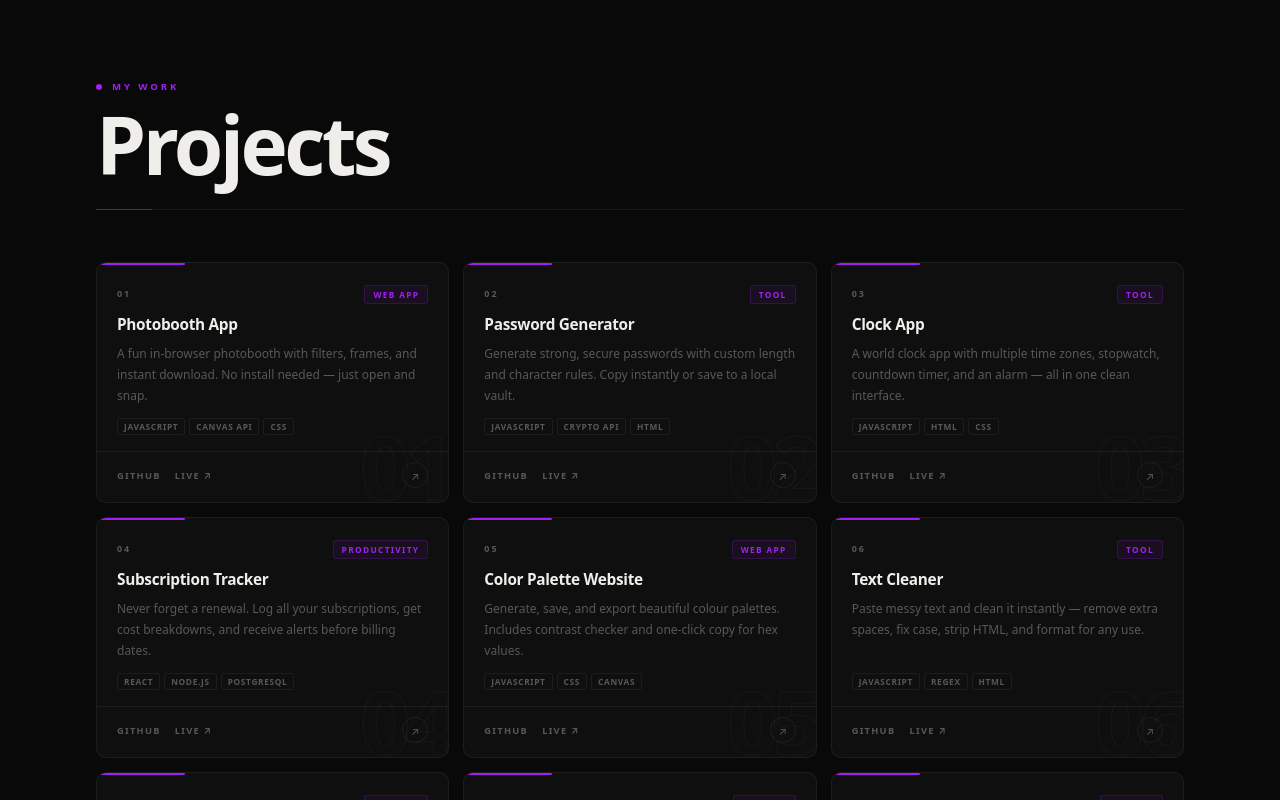
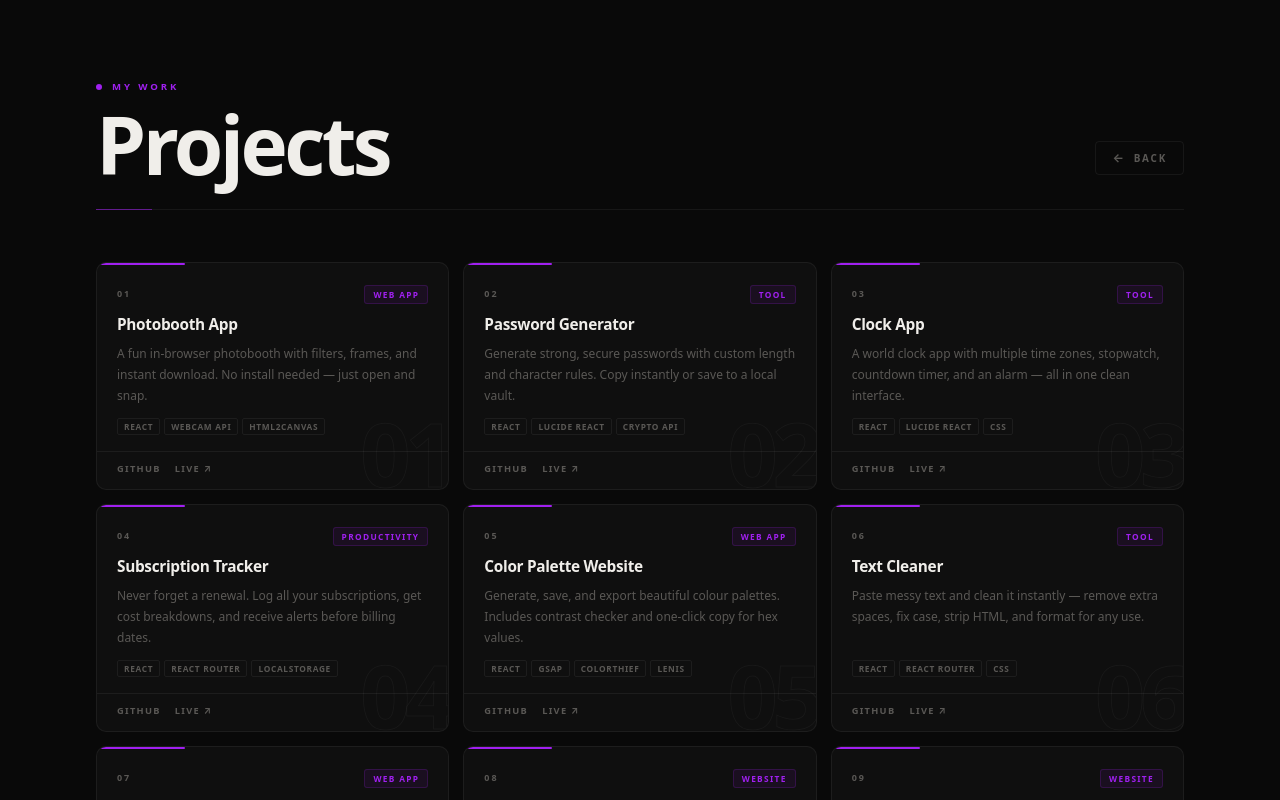
Before and after one commit to Karthik-Sujith/Karthik-, a React (Vite) app: page /projects in a window 1280 px wide. Shown: the top 800 px of the page. Built offline with nearby package versions, Linux system fonts and the light colour scheme.

Commit message:
Fix: Tech stack corrected

```diff
--- a/src/components/projects-page/project/Project.css
+++ b/src/components/projects-page/project/Project.css
@@ -81,20 +81,44 @@ body {
   gap: 4px;
   padding-bottom: 6px;
 }
-.header-count {
-  font-size: 4.2rem;
-  font-weight: 900;
-  letter-spacing: -0.06em;
-  color: var(--dim);
+
+/* ══ BACK BUTTON ══ */
+.back-btn {
+  display: inline-flex;
+  align-items: center;
+  gap: 8px;
+  background: transparent;
+  border: 1px solid var(--border);
+  color: var(--muted);
+  font-family: var(--font);
+  font-size: 0.62rem;
+  font-weight: 700;
+  letter-spacing: 0.18em;
+  text-transform: uppercase;
+  padding: 9px 16px;
+  border-radius: 4px;
+  cursor: pointer;
+  transition:
+    color       0.22s var(--ease),
+    border-color 0.22s var(--ease),
+    background  0.22s var(--ease),
+    transform   0.22s var(--ease);
+}
+.back-btn:hover {
+  color: var(--accent);
+  border-color: var(--border-hover);
+  background: var(--accent-soft);
+  transform: translateX(-2px);
+}
+.back-btn-arrow {
+  font-size: 0.75rem;
   line-height: 1;
+  transition: transform 0.22s var(--ease);
 }
-.header-count-label {
-  font-size: 0.58rem;
-  font-weight: 600;
-  letter-spacing: 0.22em;
-  text-transform: uppercase;
-  color: var(--muted);
+.back-btn:hover .back-btn-arrow {
+  transform: translateX(-3px);
 }
+
 .page-header-rule {
   height: 1px;
   background: var(--border);
@@ -259,7 +283,7 @@ body {
 .card-footer {
   display: flex;
   align-items: center;
-  justify-content: space-between;
+  justify-content: flex-start;
   padding: 10px 20px 14px;
   border-top: 1px solid var(--border);
   position: relative;
@@ -281,30 +305,10 @@ body {
 .clink:hover { color: var(--white); }
 .clink--live:hover { color: var(--accent); }
 
-.card-arrow {
-  width: 26px; height: 26px;
-  border: 1px solid var(--border);
-  border-radius: 50%;
-  display: flex;
-  align-items: center;
-  justify-content: center;
-  font-size: 0.68rem;
-  color: var(--muted);
-  transition: all 0.25s var(--ease);
-  flex-shrink: 0;
-}
-.proj-card:hover .card-arrow {
-  border-color: var(--accent);
-  color: var(--accent);
-  transform: rotate(45deg);
-  box-shadow: 0 0 10px rgba(160,32,240,0.3);
-}
-
 /* ══ RESPONSIVE ══ */
 @media (max-width: 620px) {
   .page { padding: 52px 18px 72px; }
   .cards-grid { grid-template-columns: 1fr; gap: 10px; }
-  .header-right { display: none; }
   .page-title { font-size: 2.8rem; }
 }
 @media (min-width: 621px) and (max-width: 920px) {
--- a/src/components/projects-page/project/Project.jsx
+++ b/src/components/projects-page/project/Project.jsx
@@ -1,4 +1,5 @@
 import { useEffect, useRef } from "react";
+import { useNavigate } from "react-router-dom";
 import "./Project.css";
 
 const projectsRaw = [
@@ -7,7 +8,7 @@ const projectsRaw = [
     category: "Web App",
     description:
       "Find nearby amenities instantly — hospitals, ATMs, parks, and more — with real-time map integration and smart filters.",
-    tags: ["React", "Maps API", "Geolocation"],
+    tags: ["React", "Leaflet", "Geolocation", "Overpass API"],
     link: "https://amenities-locator.vercel.app/",
     github: "https://github.com/Karthik-Sujith/Amenities-locator",
   },
@@ -16,7 +17,7 @@ const projectsRaw = [
     category: "Web App",
     description:
       "A fun in-browser photobooth with filters, frames, and instant download. No install needed — just open and snap.",
-    tags: ["JavaScript", "Canvas API", "CSS"],
+    tags: ["React", "Webcam API", "html2canvas"],
     link: "https://photobooth-iota-six.vercel.app/",
     github: "https://github.com/Karthik-Sujith/photobooth",
   },
@@ -25,7 +26,7 @@ const projectsRaw = [
     category: "Web App",
     description:
       "Track daily spending with category breakdowns, budget limits, and visual charts to keep your finances in check.",
-    tags: ["React", "Chart.js", "LocalStorage"],
+    tags: ["React", "Lucide React", "LocalStorage"],
     link: "https://expense-tracker-six-ashy-82.vercel.app/",
     github: "https://github.com/Karthik-Sujith/Expense-Tracker",
   },
@@ -34,7 +35,7 @@ const projectsRaw = [
     category: "Web App",
     description:
       "Generate a polished resume in minutes. Pick a template, fill in your details, and export a print-ready PDF.",
-    tags: ["React", "PDF.js", "CSS"],
+    tags: ["React", "@react-pdf/renderer", "Lucide React"],
     link: "https://resume-builder-rose-xi.vercel.app/",
     github: "https://github.com/Karthik-Sujith/Resume-builder",
   },
@@ -43,7 +44,7 @@ const projectsRaw = [
     category: "Productivity",
     description:
       "Build streaks and stay consistent. Log daily habits, visualise progress, and get gentle reminders to keep going.",
-    tags: ["React", "Node.js", "MongoDB"],
+    tags: ["React", "React Router", "LocalStorage"],
     link: "https://habit-tracker-kohl-phi.vercel.app/",
     github: "https://github.com/Karthik-Sujith/Habit-Tracker",
   },
@@ -52,7 +53,7 @@ const projectsRaw = [
     category: "Website",
     description:
       "A pixel-perfect Pinterest clone with masonry layout, infinite scroll, and responsive board management.",
-    tags: ["React", "CSS Grid", "REST API"],
+    tags: ["React", "DnD Kit", "html2canvas"],
     link: "https://pinterest-frontend-five.vercel.app/",
     github: "https://github.com/Karthik-Sujith/pinterest-frontend",
   },
@@ -61,7 +62,7 @@ const projectsRaw = [
     category: "Productivity",
     description:
       "A minimal notes app with rich text editing, colour labels, and instant search to keep your thoughts organised.",
-    tags: ["React", "Quill.js", "LocalStorage"],
+    tags: ["React", "Lucide React", "LocalStorage"],
     link: "https://notes-app-xi-rosy.vercel.app/",
     github: "https://github.com/Karthik-Sujith/notes-app",
   },
@@ -70,7 +71,7 @@ const projectsRaw = [
     category: "Web App",
     description:
       "Generate, save, and export beautiful colour palettes. Includes contrast checker and one-click copy for hex values.",
-    tags: ["JavaScript", "CSS", "Canvas"],
+    tags: ["React", "GSAP", "colorthief", "Lenis"],
     link: "https://color-palette-app-orpin.vercel.app/",
     github: "https://github.com/Karthik-Sujith/color-palette-app",
   },
@@ -79,17 +80,16 @@ const projectsRaw = [
     category: "Web App",
     description:
       "A smart expense splitting app that helps groups track shared expenses and settle debts with real-time calculations.",
-    tags: ["React", "Node.js", "MongoDB"],
+    tags: ["React", "Vite", "Supabase", "JavaScript"],
     link: "https://split-and-settle.vercel.app/",
     github: "https://github.com/Karthik-Sujith/split-and-settle",
   },
-
   {
     title: "Text Cleaner",
     category: "Tool",
     description:
       "Paste messy text and clean it instantly — remove extra spaces, fix case, strip HTML, and format for any use.",
-    tags: ["JavaScript", "Regex", "HTML"],
+    tags: ["React", "React Router", "CSS"],
     link: "https://text-cleaner-sooty.vercel.app/",
     github: "https://github.com/Karthik-Sujith/text-cleaner",
   },
@@ -98,7 +98,7 @@ const projectsRaw = [
     category: "Web App",
     description:
       "Improve your typing speed and accuracy with timed tests, WPM tracking, and difficulty levels from beginner to advanced.",
-    tags: ["React", "JavaScript", "CSS"],
+    tags: ["React", "Chart.js", "react-chartjs-2"],
     link: "https://typing-app-coral.vercel.app/",
     github: "https://github.com/Karthik-Sujith/Typing-app",
   },
@@ -107,7 +107,7 @@ const projectsRaw = [
     category: "Productivity",
     description:
       "Never forget a renewal. Log all your subscriptions, get cost breakdowns, and receive alerts before billing dates.",
-    tags: ["React", "Node.js", "PostgreSQL"],
+    tags: ["React", "React Router", "LocalStorage"],
     link: "https://subscription-tracker-kappa-orcin.vercel.app/",
     github: "https://github.com/Karthik-Sujith/Subscription-tracker",
   },
@@ -116,7 +116,7 @@ const projectsRaw = [
     category: "Tool",
     description:
       "A world clock app with multiple time zones, stopwatch, countdown timer, and an alarm — all in one clean interface.",
-    tags: ["JavaScript", "HTML", "CSS"],
+    tags: ["React", "Lucide React", "CSS"],
     link: "https://clock-app-five-silk.vercel.app/",
     github: "https://github.com/Karthik-Sujith/clock-app",
   },
@@ -125,7 +125,7 @@ const projectsRaw = [
     category: "Web App",
     description:
       "Edit, annotate, merge, and compress PDFs right in the browser. No sign-up, no uploads to servers — fully private.",
-    tags: ["React", "PDF-lib", "Canvas"],
+    tags: ["React", "pdf-lib", "pdfjs-dist", "file-saver"],
     link: "https://pdf-editor-website-seven.vercel.app/",
     github: "https://github.com/Karthik-Sujith/pdf-editor-website",
   },
@@ -134,7 +134,7 @@ const projectsRaw = [
     category: "Tool",
     description:
       "Generate strong, secure passwords with custom length and character rules. Copy instantly or save to a local vault.",
-    tags: ["JavaScript", "Crypto API", "HTML"],
+    tags: ["React", "Lucide React", "Crypto API"],
     link: "https://expense-tracker-six-ashy-82.vercel.app/",
     github: "https://github.com/Karthik-Sujith/password-generator",
   },
@@ -143,7 +143,7 @@ const projectsRaw = [
     category: "Website",
     description:
       "A responsive website for a local Table Tennis Academy with schedules, player registration, and event announcements.",
-    tags: ["HTML", "CSS", "JavaScript"],
+    tags: ["HTML", "CSS", "JavaScript", "React"],
     link: "https://highfivesportskannur.com/table-tennis",
     github: "https://github.com/abhirami100/High-five-Sports",
   },
@@ -152,13 +152,12 @@ const projectsRaw = [
     category: "Web App",
     description:
       "A fast URL shortening service with custom alias support, click analytics, and QR code generation for every link.",
-    tags: ["React", "Express", "PostgreSQL"],
+    tags: ["HTML", "Node.js", "Express", "JSON File"],
     link: "https://url-shortner-wr98.onrender.com/",
     github: "https://github.com/Karthik-Sujith/url-shortner",
   },
 ];
 
-// Fisher-Yates shuffle — seeded random so order is consistent per session
 function shuffle(arr) {
   const a = [...arr];
   for (let i = a.length - 1; i > 0; i--) {
@@ -176,6 +175,7 @@ const projects = shuffle(projectsRaw).map((p, i) => ({
 export default function Project() {
   const headerRef = useRef(null);
   const cardsRef = useRef([]);
+  const navigate = useNavigate();
 
   useEffect(() => {
     const loadScript = (src) =>
@@ -207,7 +207,6 @@ export default function Project() {
 
       const validCards = cardsRef.current.filter(Boolean);
 
-      // First 6 animate on load
       gsap.fromTo(
         validCards.slice(0, 6),
         { opacity: 0, y: 36, scale: 0.97 },
@@ -220,7 +219,6 @@ export default function Project() {
         }
       );
 
-      // Rest animate on scroll
       validCards.slice(6).forEach((el) => {
         gsap.fromTo(
           el,
@@ -262,8 +260,10 @@ export default function Project() {
             </h1>
           </div>
           <div className="header-right">
-
-
+            <button className="back-btn" onClick={() => navigate("/")}>
+              <span className="back-btn-arrow">←</span>
+              <span>Back</span>
+            </button>
           </div>
         </div>
         <div className="page-header-rule" />
@@ -303,7 +303,6 @@ export default function Project() {
                   Live ↗
                 </a>
               </div>
-              <div className="card-arrow">↗</div>
             </div>
           </article>
         ))}
```
